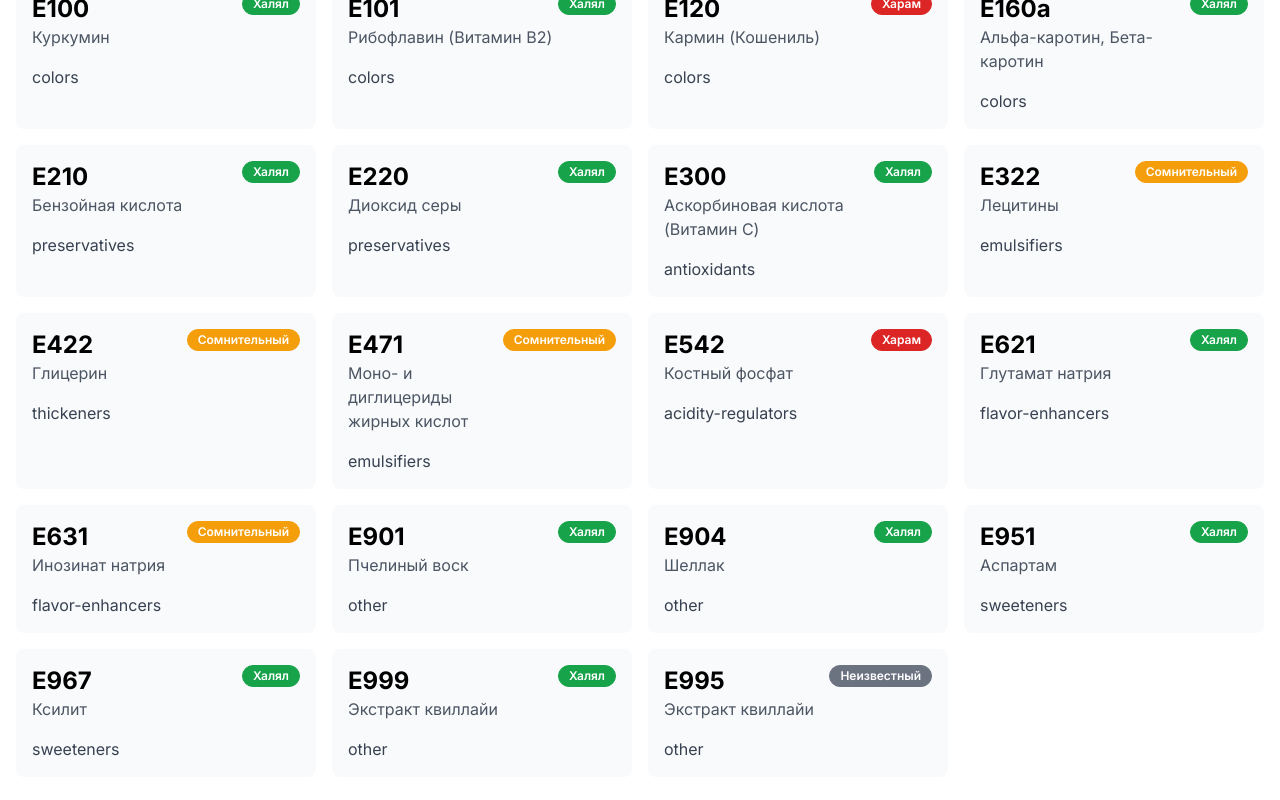
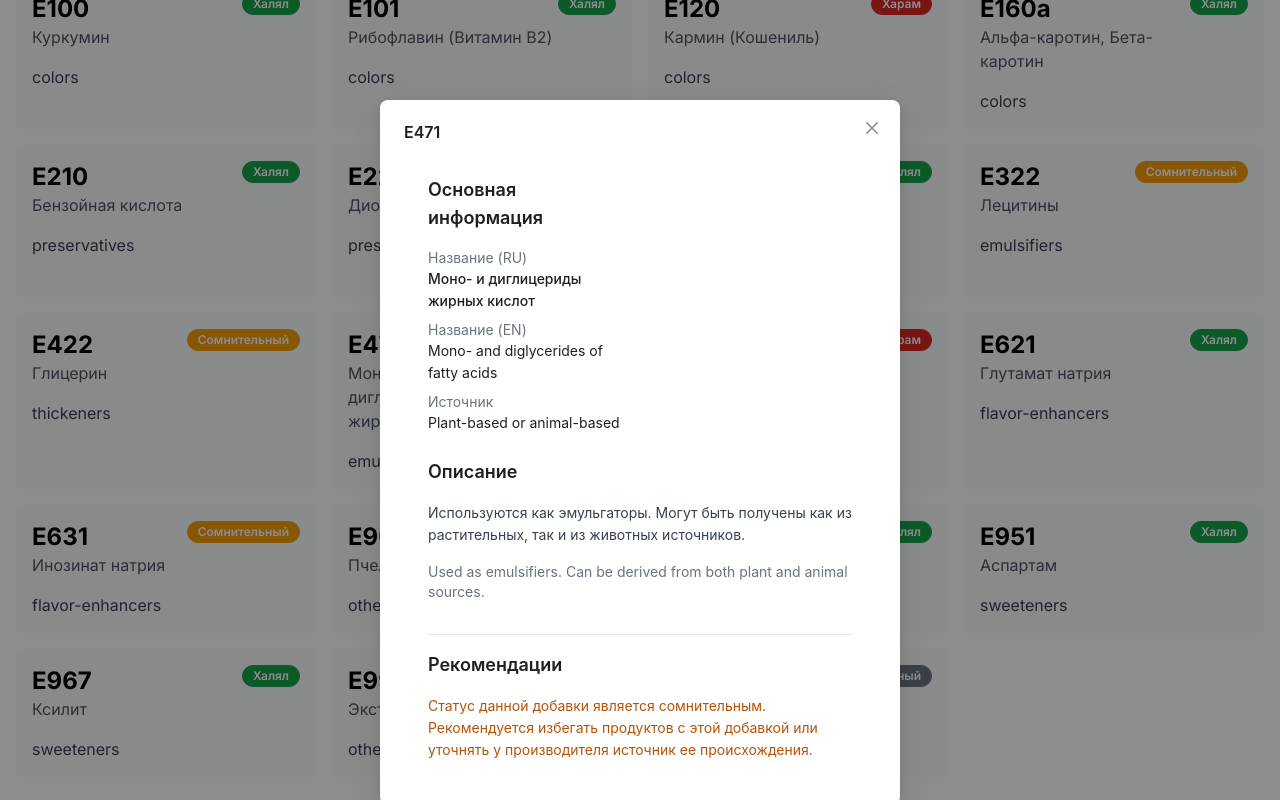
Before and after one commit to devalmazbek/halalKG, a Next.js app: page /codes in a window 1280 px wide. Both pictures are taken after a click on the element 482 px from the left and 960 px from the top of the page. Shown: the part 560-1360 px from the top of the page. Built offline with nearby package versions, Linux system fonts and the light colour scheme.

Commit message:
feat: added modal to show detail information about e codes

```diff
--- a/src/app/codes/page.tsx
+++ b/src/app/codes/page.tsx
@@ -3,12 +3,14 @@ import React from 'react';
 
 import {ECodeCard} from "@/components/e-code";
 import {Badge} from "@/components/ui/badge";
+import {BaseModal} from "@/components/ui/modal";
+import {ECodeDetails} from "@/components/ui/e-code-detail";
 
 import {useECodes} from "@/app/codes/useECodes";
 import {ECode} from "@/app/codes/type";
 
 export default function CodesPage () {
-  const {eCodes, eCodeStatus, setECodeStatus, setSelectedECodeStatus, selectedECodeStatus, filteredECodes} = useECodes();
+  const { eCodeStatus, setSelectedECodeStatus, filteredECodes, open, openModal, selectedCode, closeModal } = useECodes();
 
   return (
     <section className="py-12 md:py-16">
@@ -50,11 +52,17 @@ export default function CodesPage () {
         <div className="grid grid-cols-1 sm:grid-cols-2 md:grid-cols-3 lg:grid-cols-4 gap-4">
           {filteredECodes.map((code: ECode)=> {
             return(
-              <ECodeCard item={code} key={code.code} />
+              <ECodeCard item={code} key={code.code} onClick={() => openModal(code)} />
             )
           })}
         </div>
       </div>
+
+      <BaseModal open={open} onClose={closeModal} code={selectedCode}>
+        {selectedCode && (
+          <ECodeDetails eCode={selectedCode}></ECodeDetails>
+        )}
+      </BaseModal>
     </section>
   );
 }
--- a/src/app/codes/useECodes.ts
+++ b/src/app/codes/useECodes.ts
@@ -9,6 +9,9 @@ export const useECodes = () => {
   const [selectedECodeStatus, setSelectedECodeStatus] = useState<string>("");
   const [filteredECodes, setFilteredECodes] = useState<ECode[]>([]);
 
+  const [open, setOpen] = useState<boolean>(false);
+  const [selectedCode, setSelectedCode] = useState<ECode | null>(null);
+
   useEffect(() => {
     if(selectedECodeStatus) {
       setFilteredECodes(eCodes.filter((item) => item.status === selectedECodeStatus));
@@ -19,6 +22,17 @@ export const useECodes = () => {
   }, [selectedECodeStatus]);
 
 
+  const openModal = (code: ECode) => {
+    setSelectedCode(code);
+    setOpen(true);
+  };
+
+  const closeModal = () => {
+    setOpen(false);
+    setSelectedCode(null);
+  };
+
+
   return {
     eCodes,
     setECodes,
@@ -26,6 +40,11 @@ export const useECodes = () => {
     setECodeStatus,
     selectedECodeStatus,
     setSelectedECodeStatus,
-    filteredECodes
+    filteredECodes,
+    open,
+    setOpen,
+    openModal,
+    closeModal,
+    selectedCode,
   }
 }
--- a/src/components/e-code/index.tsx
+++ b/src/components/e-code/index.tsx
@@ -9,9 +9,10 @@ import {Badge} from "@/components/ui/badge";
 
 interface ECodeCardProps {
   item: ECode;
+  onClick: () => void;
 }
 
-export const ECodeCard: React.FC<ECodeCardProps> = ({item}: ECodeCardProps)=> {
+export const ECodeCard: React.FC<ECodeCardProps> = ({item, onClick}: ECodeCardProps)=> {
   const { code, nameRu, name, category, status } = item;
   return (
     <motion.div
@@ -22,6 +23,7 @@ export const ECodeCard: React.FC<ECodeCardProps> = ({item}: ECodeCardProps)=> {
       transition={{ duration: 0.3 }}
       whileHover={{ scale: 1.03 }}
       className="bg-gray-50 rounded-lg p-4 cursor-pointer"
+      onClick={onClick}
     >
       <div className="flex justify-between items-start">
         <div>
--- /dev/null
+++ b/src/components/ui/e-code-detail/index.tsx
@@ -0,0 +1,82 @@
+"use client";
+
+import React from "react";
+
+import {ECode} from "@/app/codes/type";
+
+interface Props {
+  eCode: ECode;
+}
+
+export const ECodeDetails: React.FC<Props> = ({eCode}) => {
+  return (
+    <div>
+      <div className="p-6">
+        <div className="grid md:grid-cols-2 gap-6 mb-6">
+          <div>
+            <h3 className="text-lg font-semibold mb-4">Основная информация</h3>
+            <dl className="space-y-2">
+              <div>
+                <dt className="text-sm text-gray-500">Название (RU)</dt>
+                <dd className="font-medium">{eCode.nameRu}</dd>
+              </div>
+              <div>
+                <dt className="text-sm text-gray-500">Название (EN)</dt>
+                <dd>{eCode.name}</dd>
+              </div>
+              {/*<div>*/}
+              {/*  <dt className="text-sm text-gray-500">Категория</dt>*/}
+              {/*  <dd>{eCodeCategories.find((cat) => cat.id === eCode.category)?.name}</dd>*/}
+              {/*</div>*/}
+              <div>
+                <dt className="text-sm text-gray-500">Источник</dt>
+                <dd>{eCode.source}</dd>
+              </div>
+            </dl>
+          </div>
+
+          {/*<div>*/}
+          {/*  <h3 className="text-lg font-semibold mb-4">Статус халяльности</h3>*/}
+          {/*  <div className={`p-4 rounded-lg ${eCodeStatusMap[eCode.status].color}`}>*/}
+          {/*    <p className="font-medium">{eCodeStatusMap[eCode.status].label}</p>*/}
+          {/*    <p className="text-sm">{eCodeStatusMap[eCode.status].description}</p>*/}
+          {/*  </div>*/}
+          {/*</div>*/}
+        </div>
+
+        <div className="space-y-4">
+          <h3 className="text-lg font-semibold">Описание</h3>
+          <p className="text-gray-700">{eCode.descriptionRu}</p>
+          <p className="text-sm text-gray-500">{eCode.description}</p>
+        </div>
+
+        <div className="mt-8 pt-4 border-t">
+          <h3 className="text-lg font-semibold mb-4">Рекомендации</h3>
+          {eCode.status === "halal" && (
+            <p className="text-green-700">
+              Данная добавка разрешена для употребления мусульманами и соответствует стандартам Халяль.
+            </p>
+          )}
+          {eCode.status === "haram" && (
+            <p className="text-red-700">
+              Данная добавка запрещена для употребления мусульманами, так как получена из запрещенных источников или
+              содержит запрещенные компоненты.
+            </p>
+          )}
+          {eCode.status === "mushbooh" && (
+            <p className="text-amber-700">
+              Статус данной добавки является сомнительным. Рекомендуется избегать продуктов с этой добавкой или
+              уточнять у производителя источник ее происхождения.
+            </p>
+          )}
+          {eCode.status === "unknown" && (
+            <p className="text-gray-700">
+              Статус данной добавки не определен. Рекомендуется проявлять осторожность и по возможности уточнять у
+              производителя источник ее происхождения.
+            </p>
+          )}
+        </div>
+      </div>
+    </div>
+  )
+}
--- /dev/null
+++ b/src/components/ui/modal/index.tsx
@@ -0,0 +1,27 @@
+"use client";
+
+import React from "react";
+import {Modal} from "antd";
+import {ECode} from "@/app/codes/type";
+
+interface ModalProps {
+  code: ECode | null;
+  open: boolean;
+  onClose: () => void;
+  children: React.ReactNode;
+}
+
+export const BaseModal: React.FC<ModalProps> = ({ open, onClose, children, code }) => {
+  if (!open) return null;
+  return (
+    <Modal
+      title={code?.code}
+      closable={{ 'aria-label': 'Custom Close Button' }}
+      open={open}
+      footer={null}
+      onCancel={onClose}
+    >
+      {children}
+    </Modal>
+  );
+};
```
Lines whose indentation alone changed are shown as unchanged.
